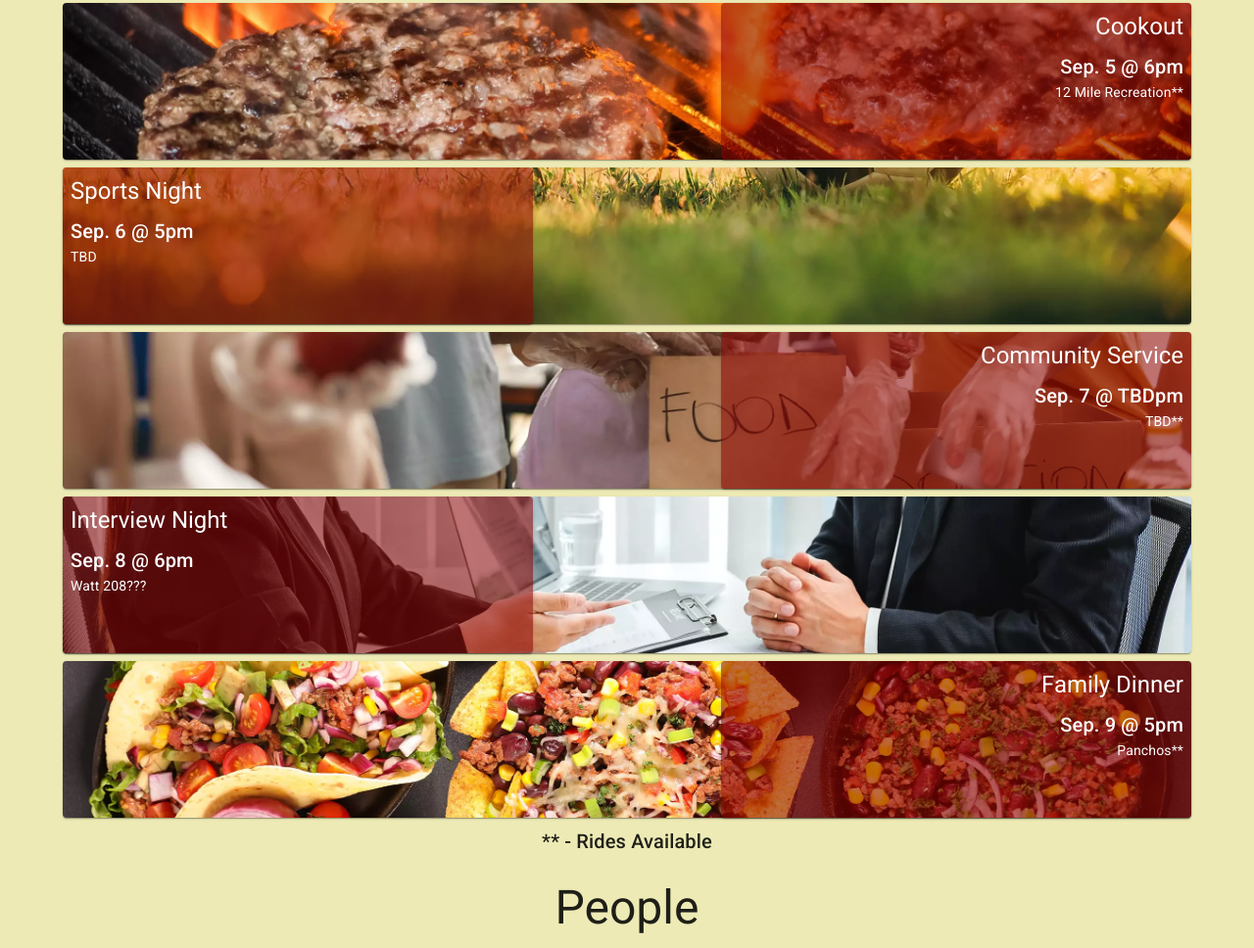
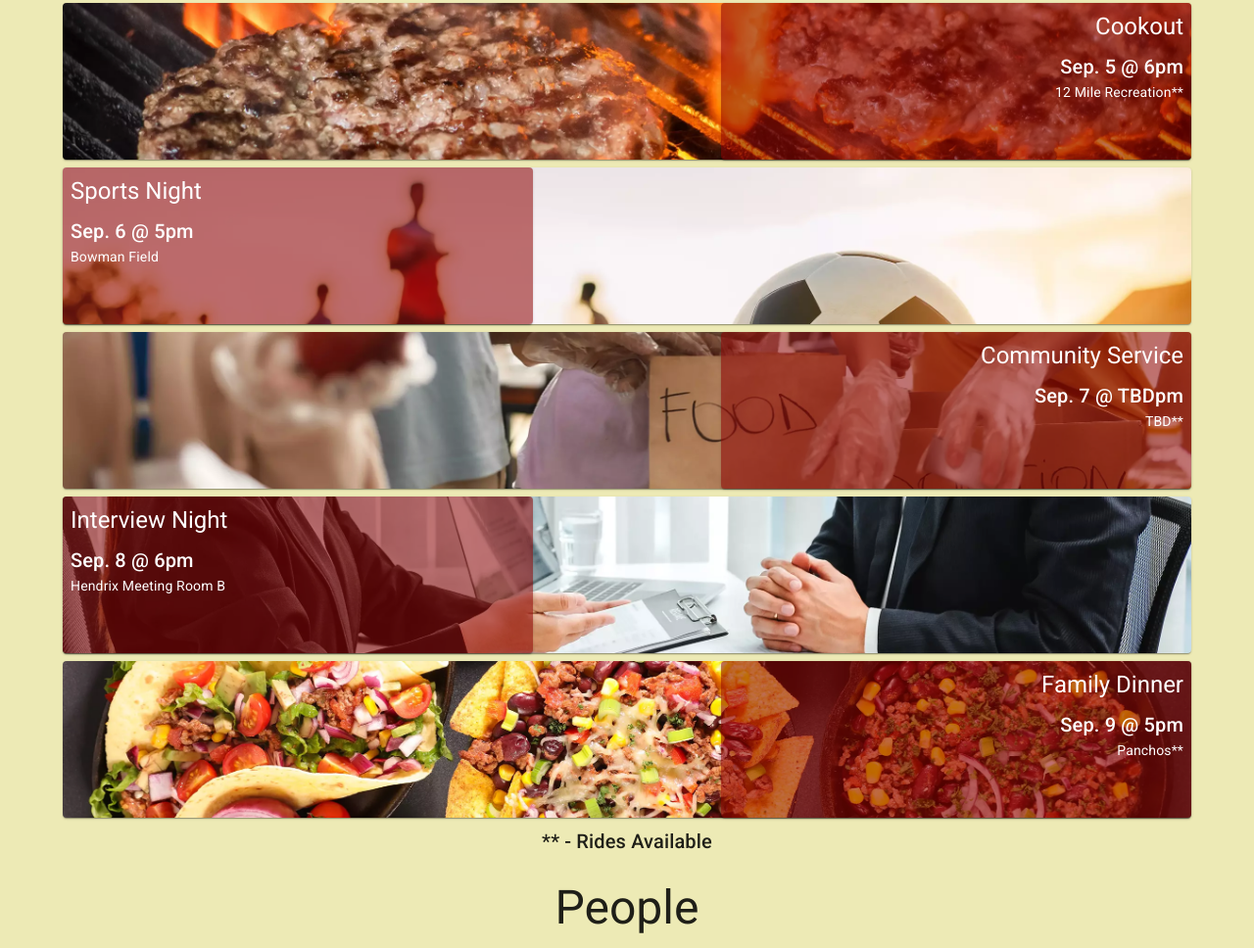
Before and after one commit to ThetaTauLG/Rush_Website, a Gatsby site: page / in a window 1280 px wide. Shown: the part 1739-2707 px from the top of the page at 98% size. Built offline with nearby package versions, Linux system fonts and the light colour scheme; Gatsby itself is replaced by a stand-in of ours.

Commit message:
schedule changes

```diff
--- a/src/components/Schedule.js
+++ b/src/components/Schedule.js
@@ -81,7 +81,7 @@ export default function Schedule() {
                         <Paper sx={{
                             backgroundImage: `url(${Sports})`,
                             backgroundSize: 'cover',
-                            backgroundPosition: 'bottom',
+                            backgroundPosition: 'center',
                             height: '20vh',
                         }}>
                             <Grid container justifyContent='left' alignItems='center' sx={{
@@ -99,7 +99,7 @@ export default function Schedule() {
                                             <Stack alignContent='center' direction='column'>
                                                 <Typography align='left' variant='h5' sx={{ color: 'primary.contrastText' }} gutterBottom>Sports Night</Typography>
                                                 <Typography align='left' variant='h6' sx={{ color: 'primary.contrastText' }}>Sep. 6 @ 5pm</Typography>
-                                                <Typography align='left' variant='body2' sx={{ color: 'primary.contrastText' }}>TBD</Typography>
+                                                <Typography align='left' variant='body2' sx={{ color: 'primary.contrastText' }}>Bowman Field</Typography>
                                             </Stack>
                                         </Box>
                                     </Card>
@@ -159,7 +159,7 @@ export default function Schedule() {
                                             <Stack alignContent='center' direction='column'>
                                                 <Typography align='left' variant='h5' sx={{ color: 'primary.contrastText' }} gutterBottom>Interview Night</Typography>
                                                 <Typography align='left' variant='h6' sx={{ color: 'primary.contrastText' }}>Sep. 8 @ 6pm</Typography>
-                                                <Typography align='left' variant='body2' sx={{ color: 'primary.contrastText' }}>Watt 208???</Typography>
+                                                <Typography align='left' variant='body2' sx={{ color: 'primary.contrastText' }}>Hendrix Meeting Room B</Typography>
                                             </Stack>
                                         </Box>
                                     </Card>
```
